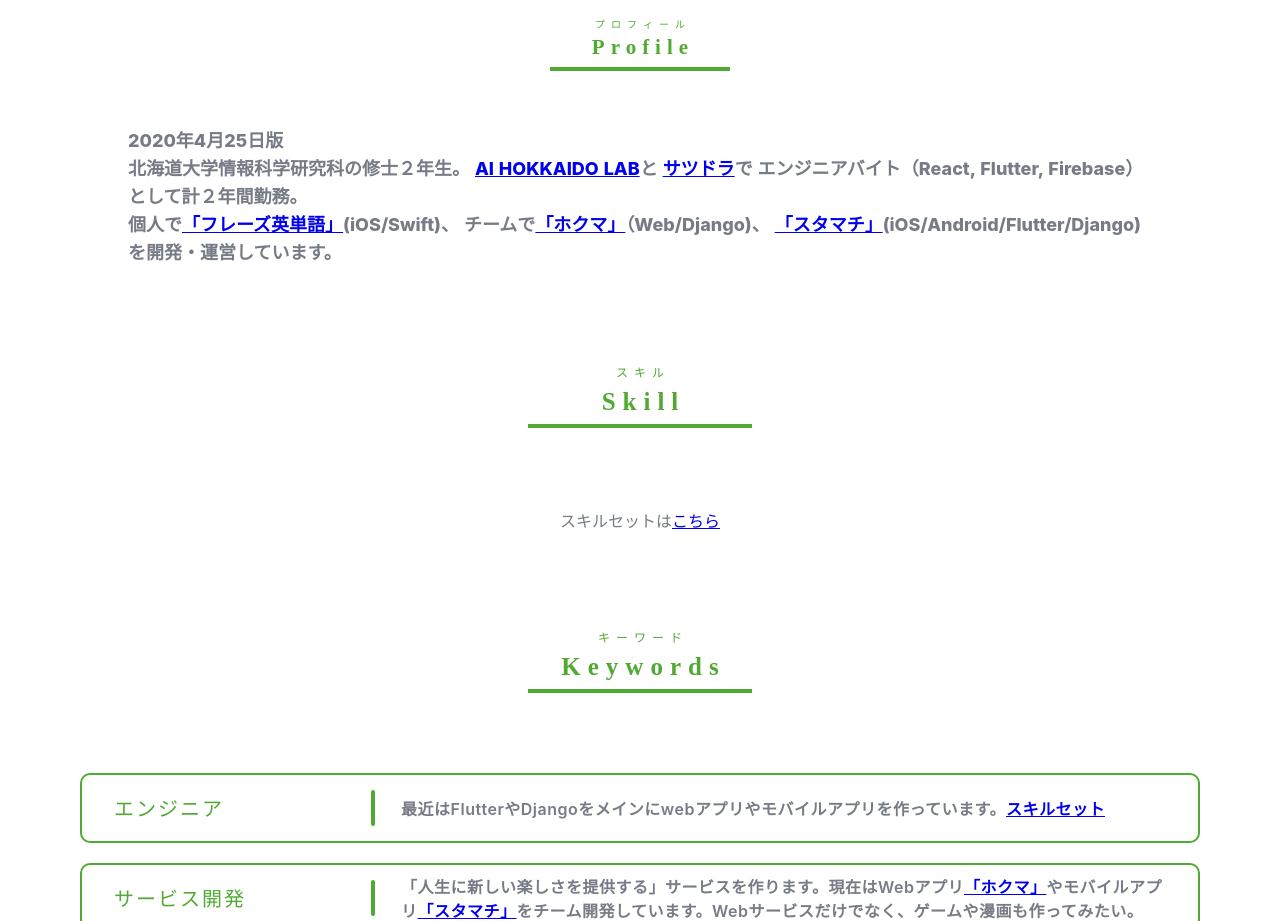
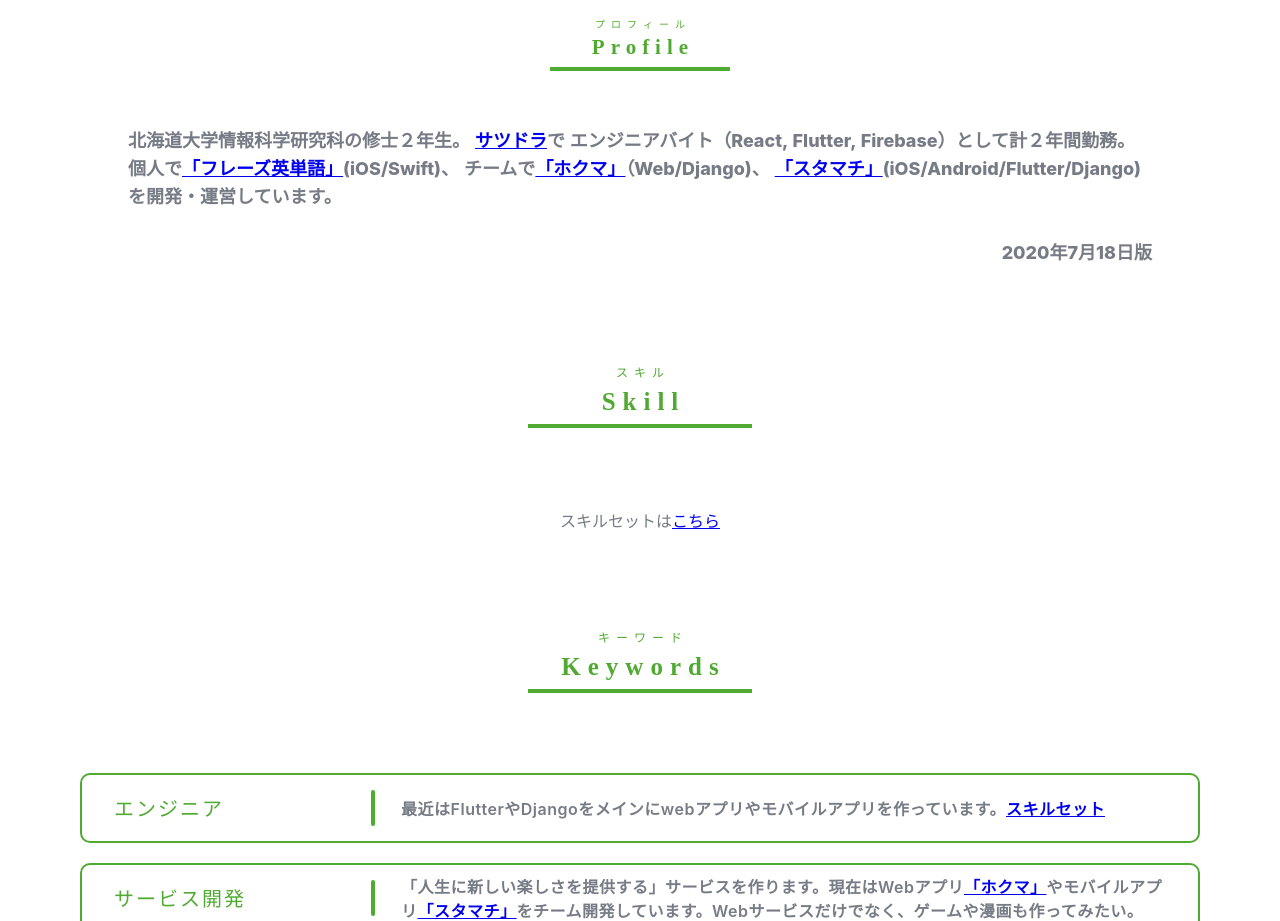
Before and after one commit to TetsuFe/my-official-site, a Nuxt app: page / in a window 1280 px wide. Shown: the part 840-1761 px from the top of the page. Built offline with nearby package versions, Linux system fonts and the light colour scheme.

Commit message:
Update profile text content

```diff
--- a/components/Profile.vue
+++ b/components/Profile.vue
@@ -8,22 +8,19 @@
     <div id="profile-wrap">
       <div class="profile">
         <p>
-          2020年4月25日版
-        </p>
-        <p>
           北海道大学情報科学研究科の修士２年生。
-          <a href="https://kitagoe.jp/news/aitokyolab-hokkaido-start/"
-            >AI HOKKAIDO LAB</a
-          >と <a href="https://satudora.jp/">サツドラ</a>で
-          エンジニアバイト（React, Flutter, Firebase）として計２年間勤務。
-        </p>
-        <p>
-          個人で<a href="https://itunes.apple.com/jp/app/id1218804893?mt=8"
+          <a href="https://satudora.jp/">サツドラ</a>で エンジニアバイト（React,
+          Flutter, Firebase）として計２年間勤務。 個人で<a
+            href="https://itunes.apple.com/jp/app/id1218804893?mt=8"
             >「フレーズ英単語」</a
           >(iOS/Swift)、 チームで<a href="https://hufurima.com/">「ホクマ」</a
           >（Web/Django)、
           <a href="https://twitter.com/MatchingStudy">「スタマチ」</a
           >(iOS/Android/Flutter/Django)を開発・運営しています。
+        </p>
+        <br />
+        <p style="text-align: right">
+          2020年7月18日版
         </p>
       </div>
     </div>
```
